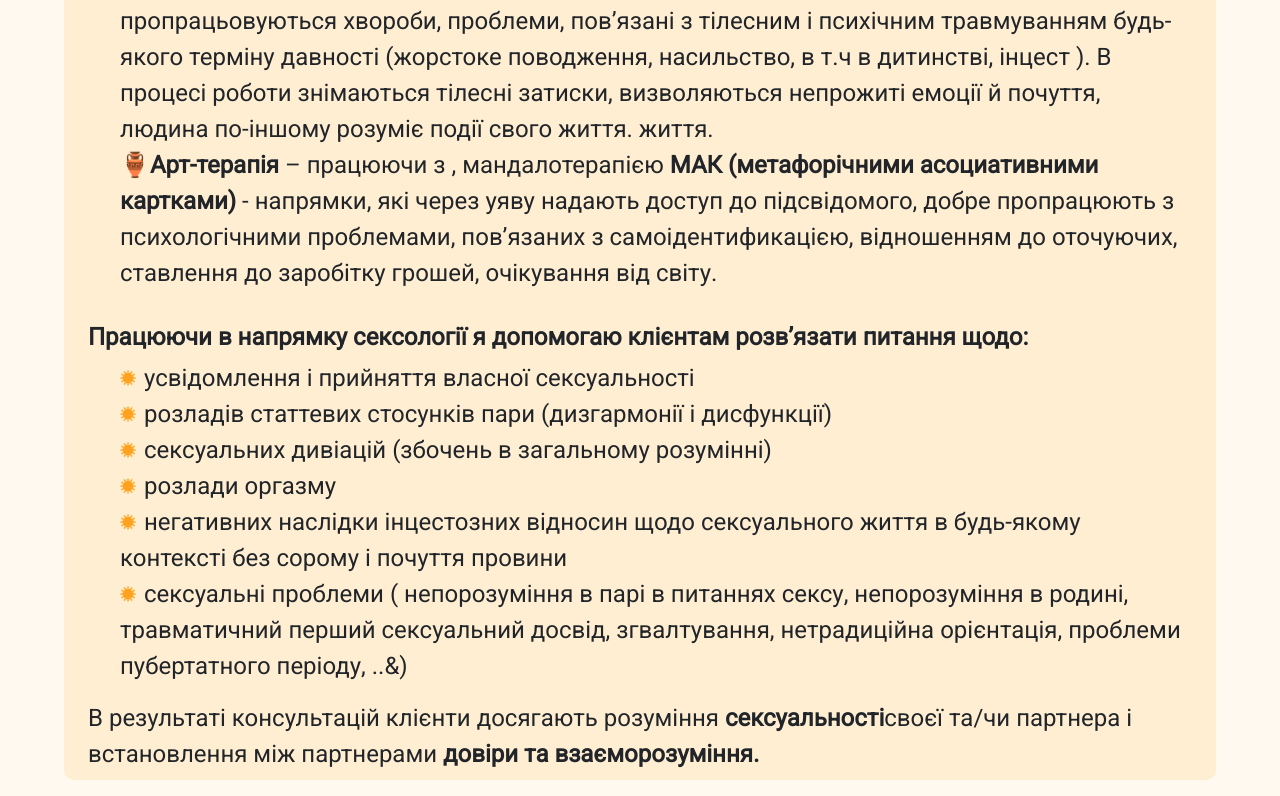
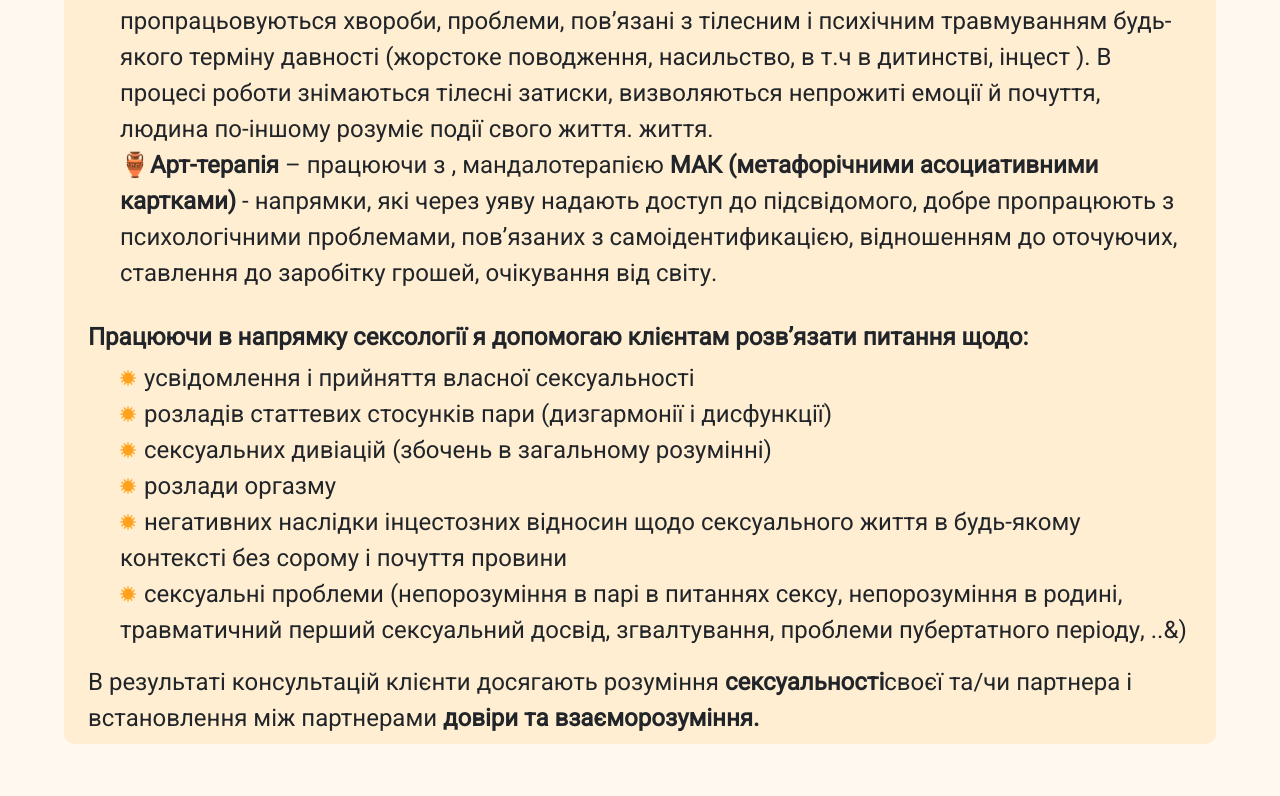
Before and after one commit to Karavang/shetagri, a React (Vite) app: page /methods in a window 1280 px wide. Shown: the part 666-1462 px from the top of the page. After the commit the page ends 1426 px from the top, so only its background shows below. Built offline with nearby package versions, Linux system fonts and the light colour scheme.

Commit message:
topography fixes

```diff
--- a/src/components/Methods.jsx
+++ b/src/components/Methods.jsx
@@ -65,10 +65,9 @@ export default function Methods() {
             будь-якому контексті без сорому і почуття провини
           </li>
           <li>
-            сексуальні проблеми ( непорозуміння в парі в питаннях сексу,
+            сексуальні проблеми (непорозуміння в парі в питаннях сексу,
             непорозуміння в родині, травматичний перший сексуальний досвід,
-            згвалтування, нетрадиційна орієнтація, проблеми пубертатного
-            періоду, ..&)
+            згвалтування, проблеми пубертатного періоду, ..&)
           </li>
         </ul>
         В результаті консультацій клієнти досягають розуміння{" "}
```
